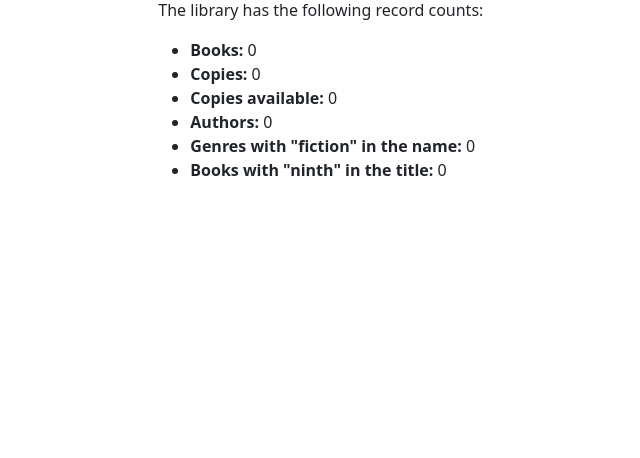
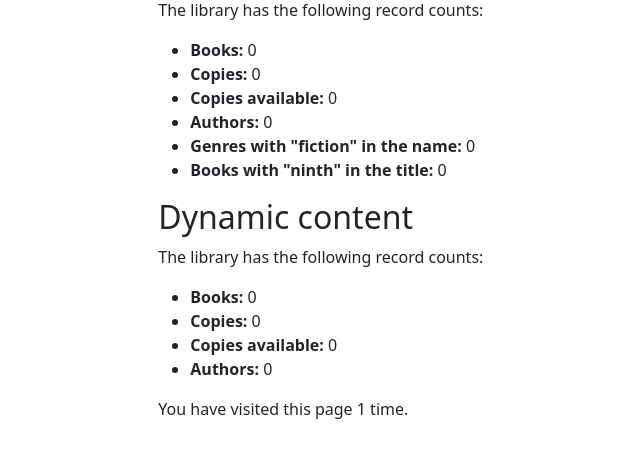
Before and after one commit to i-lac/django-testing, a Django app: page /catalog/ in a window 1280 px wide. Shown: the part 144-602 px from the top of the page, without its empty margins (67-707 px from the left). Run offline with Django 4.2, Linux system fonts and the light colour scheme; data that the repository does not hold is empty.

Commit message:
Add session handling view count

```diff
--- a/locallibrary/catalog/templates/index.html
+++ b/locallibrary/catalog/templates/index.html
@@ -20,4 +20,18 @@
     <li><strong>Genres with "fiction" in the name:</strong> {{ num_fiction_genres }}</li>
     <li><strong>Books with "ninth" in the title:</strong> {{ num_ninth_books }}</li>
   </ul>
+
+  <h2>Dynamic content</h2>
+
+  <p>The library has the following record counts:</p>
+  <ul>
+    <li><strong>Books:</strong> {{ num_books }}</li>
+    <li><strong>Copies:</strong> {{ num_instances }}</li>
+    <li><strong>Copies available:</strong> {{ num_instances_available }}</li>
+    <li><strong>Authors:</strong> {{ num_authors }}</li>
+  </ul>
+
+  <p>
+    You have visited this page {{ num_visits }} time{{ num_visits|pluralize }}.
+  </p>
 {% endblock %}
--- a/locallibrary/catalog/views.py
+++ b/locallibrary/catalog/views.py
@@ -16,6 +16,14 @@ def index(request):
     # The 'all()' is implied by default.
     num_authors = Author.objects.count()
 
+    # Number of visits to this view, as counted in the session variable.
+    num_visits = request.session.get('num_visits', 0)
+    print("num_visits" + str(num_visits))
+    num_visits += 1
+    print("num_visits after incrementing:" + str(num_visits))
+    request.session['num_visits'] = num_visits
+    print("num_visits in session:" + str(request.session['num_visits']))
+
     # counts for genres and books that contain a particular word
     num_fiction_genres = Genre.objects.filter(name__contains='Fiction').count()
     num_ninth_books = Book.objects.filter(title__contains='Ninth').count()
@@ -27,6 +35,7 @@ def index(request):
         'num_authors': num_authors,
         'num_fiction_genres': num_fiction_genres,
         'num_ninth_books': num_ninth_books,
+        'num_visits': num_visits,
     }
 
     # Render the HTML template index.html with the data in the context variable
```
